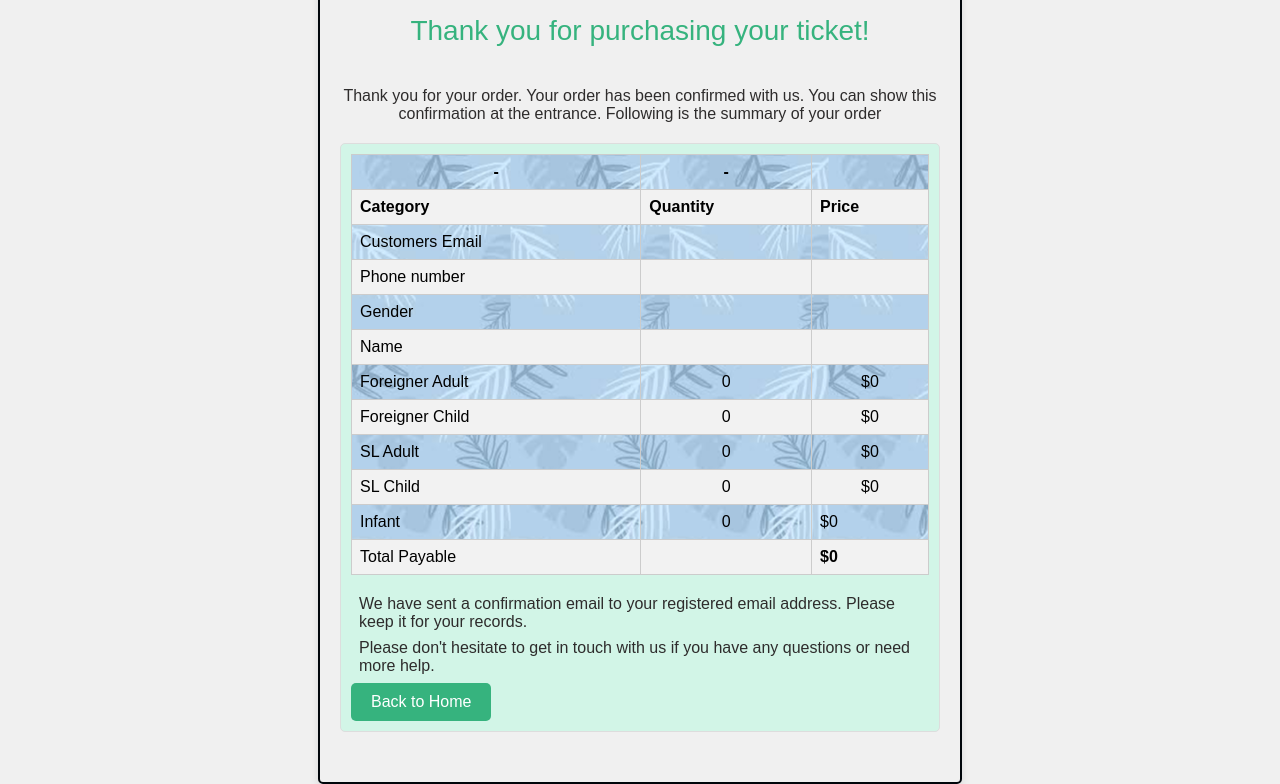
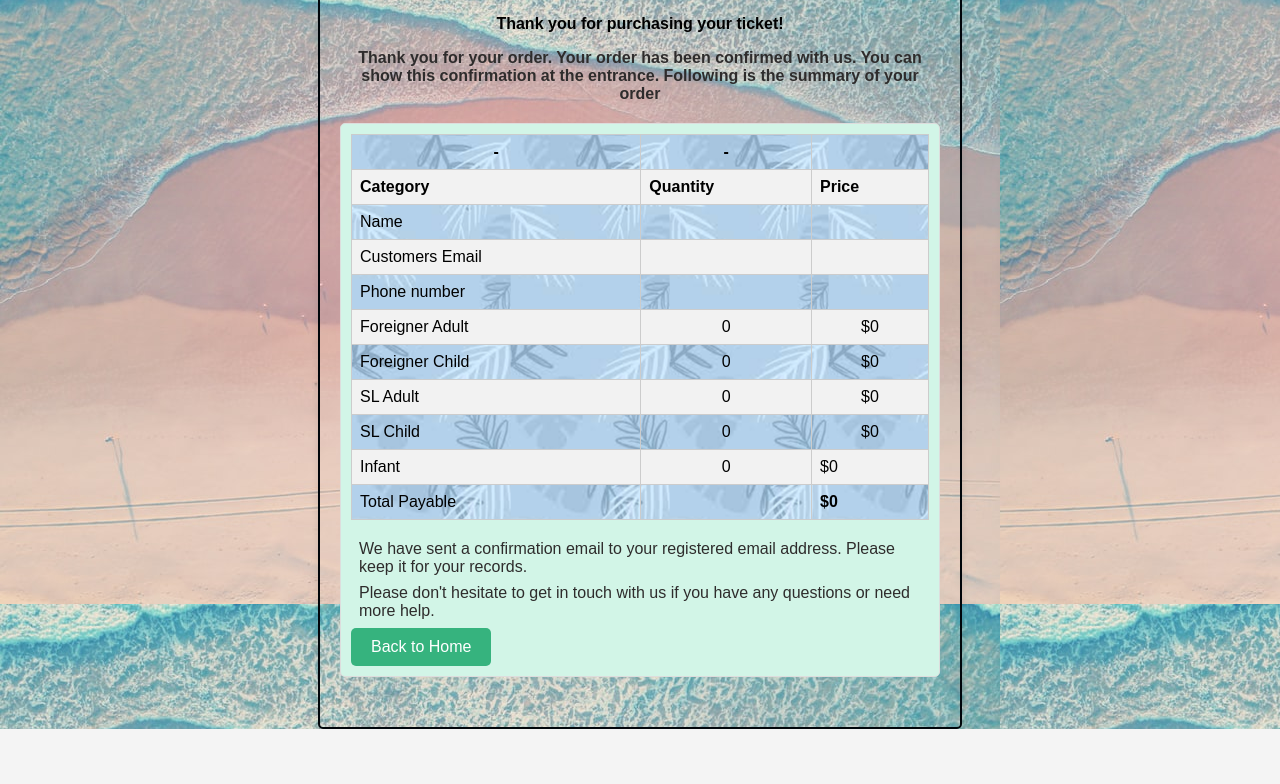
Before and after one commit to prabhashi12/prabhashi12.github.io, a plain HTML site: page confirmation.html in a window 1280 px wide. Shown: the part 145-929 px from the top of the page. After the commit the page ends 874 px from the top, so only its background shows below. Drawn offline with Linux system fonts and the light colour scheme; files whose address does not match are found by name.

Commit message:
Update confirmation.html

```diff
--- a/confirmation.html
+++ b/confirmation.html
@@ -8,9 +8,10 @@
         body {
             background-image:  url('p.jfif');
             font-family: Arial, sans-serif;
-            background-color: #f0f0f0;
+            background-color: #f4f4f4;
             margin: 0;
             padding: 0;
+            background-image: url('/Users/vishwapabasara/Downloads/beach2.jpg');
         }
 
         .container {
@@ -123,9 +124,11 @@ tr:hover {
                 margin-bottom: 10px;
             }
 
-            .thank-you-message {
+            .thank {
                 font-size: 20px;
                 margin-bottom: 25px;
+                font-weight: bolder;
+
             }
 
             .container {
@@ -141,16 +144,17 @@ tr:hover {
                 font-size: 14px;
             }
         }
+
     </style>
 </head>
 <body>
     <div class="container">
         <h1>Booking Confirmation</h1>
-        <div class="thank-you-message">
-            Thank you for purchasing your ticket!
+        <div class="thank">
+        <b>Thank you for purchasing your ticket!</b>
         </div>
-        <p>Thank you for your order. Your order has been confirmed with us. You can show this
-confirmation at the entrance. Following is the summary of your order</p>
+        <p><b>Thank you for your order. Your order has been confirmed with us. You can show this
+confirmation at the entrance. Following is the summary of your order</b></p>
         <div class="ticket-details">
             <div class="section">
                 <div class="purchase-summary">
@@ -164,6 +168,11 @@ confirmation at the entrance. Following is the summary of your order</p>
                             <th>Quantity</th>
                             <th>Price</th>
                         </tr>
+                        <tr>
+                            <td>Name</td>
+                            <td></td>
+                            <td id="CUName"></td>
+                        </tr>
                          <tr>
                             <td>Customers Email</td>
                             <td></td>
@@ -174,16 +183,8 @@ confirmation at the entrance. Following is the summary of your order</p>
                             <td></td>
                             <td id="CUphone"></td>
                         </tr>
-                        <tr>
-                            <td>Gender</td>
-                            <td></td>
-                            <td id="CUgender"></td>
-                        </tr>
-                        <tr>
-                            <td>Name</td>
-                            <td></td>
-                            <td id="CUName"></td>
-                        </tr>
+
+
                         <tr>
                             <td>Foreigner Adult</td>
                             <td id="summaryForeignerAdult">0</td>
@@ -239,17 +240,17 @@ function loadDataFromLocalStorage() {
   document.getElementById('priceSLAdult').innerText = '$' + parseFloat(document.getElementById('summarySLAdult').innerText) * 4;
   document.getElementById('priceSLChild').innerText = '$' + parseFloat(document.getElementById('summarySLChild').innerText) * 2;
 }
-// Retrieve the saved data from local storage
-const savedName = localStorage.getItem('name');
-const savedEmail = localStorage.getItem('email');
-const savedPhone = localStorage.getItem('phone');
-const savedGender = localStorage.getItem('gender');
 
-// Populate the table cells with the saved data
-document.getElementById('Cuemail').textContent = savedEmail;
-document.getElementById('CUphone').textContent = savedPhone;
-document.getElementById('CUgender').textContent = savedGender;
-document.getElementById('CUName').textContent = savedName;
+const savedDate = localStorage.getItem('date');
+document.getElementById('summaryDate').textContent = savedDate;
+const savedTimeSlot = localStorage.getItem('timeSlot');
+document.getElementById('summaryTimeSlot').textContent = savedTimeSlot;
+const savedname = localStorage.getItem('name');
+document.getElementById('CUName').textContent = savedname;
+const savedemail = localStorage.getItem('confirmEmail');
+document.getElementById('Cuemail').textContent = savedemail;
+const savedphone = localStorage.getItem('phone');
+document.getElementById('CUphone').textContent = savedphone;
     </script>
 </body>
 </html>
```
